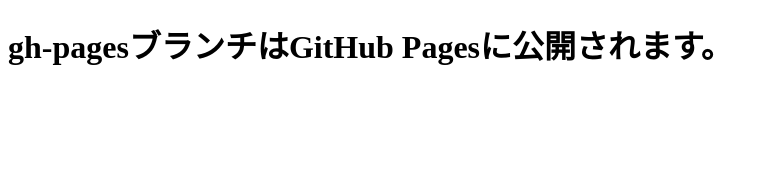
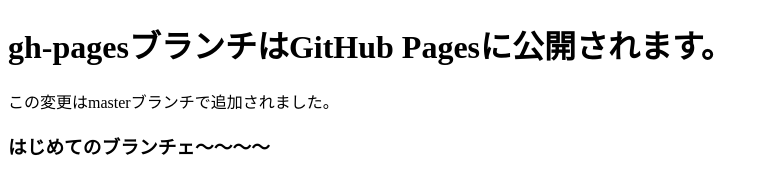
Before and after one commit to jblackmasaharu/git-study, a plain HTML site: page index.html in a window 1280 px wide. Shown: the whole page, without its empty margins (0-768 px from the left). Drawn offline with Linux system fonts and the light colour scheme.

Commit message:
段落を追加

```diff
--- a/index.html
+++ b/index.html
@@ -7,5 +7,7 @@
 </head>
 <body>
     <h1>gh-pagesブランチはGitHub Pagesに公開されます。</h1>
+    <p>この変更はmasterブランチで追加されました。</p>
+    <h3>はじめてのブランチェ〜〜〜〜</h3>
 </body>
 </html>
```
